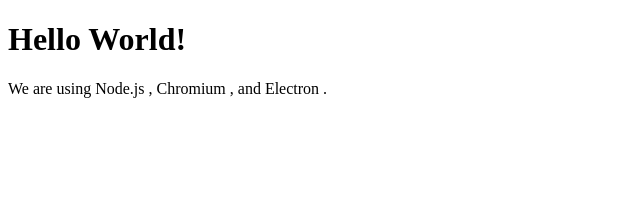
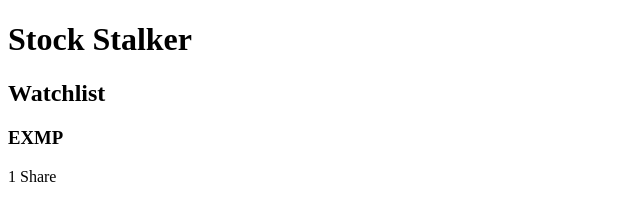
Before and after one commit to robertlsmith/Stock-Stalker, an Electron app: page index.html in a window 800 px wide. Shown: the whole page, without its empty margins (0-640 px from the left). Drawn offline with Linux system fonts and the light colour scheme.

Commit message:
Added placeholder text

```diff
--- a/index.html
+++ b/index.html
@@ -4,13 +4,14 @@
     <meta charset="UTF-8">
     <!-- https://developer.mozilla.org/en-US/docs/Web/HTTP/CSP -->
     <meta http-equiv="Content-Security-Policy" content="default-src 'self'; script-src 'self'">
-    <title>Hello World!</title>
+    <title>Stock Stalker</title>
   </head>
   <body>
-    <h1>Hello World!</h1>
-    We are using Node.js <span id="node-version"></span>,
-    Chromium <span id="chrome-version"></span>,
-    and Electron <span id="electron-version"></span>.
-    <script src="./renderer.js"></script>
+    <h1>Stock Stalker</h1>
+    <div>
+      <h2>Watchlist</h2>
+      <h3>EXMP</h3>
+      <p>1 Share</p>
+    </div>
   </body>
 </html>
--- a/preload.js
+++ b/preload.js
@@ -3,8 +3,4 @@
         const element = document.getElementById(selector)
         if (element) element.innerText = text
     }
-
-    for (const dependency of ['chrome', 'node', 'electron']) {
-        replaceText(`${dependency}-version`, process.versions[dependency])
-    }
 })
```
